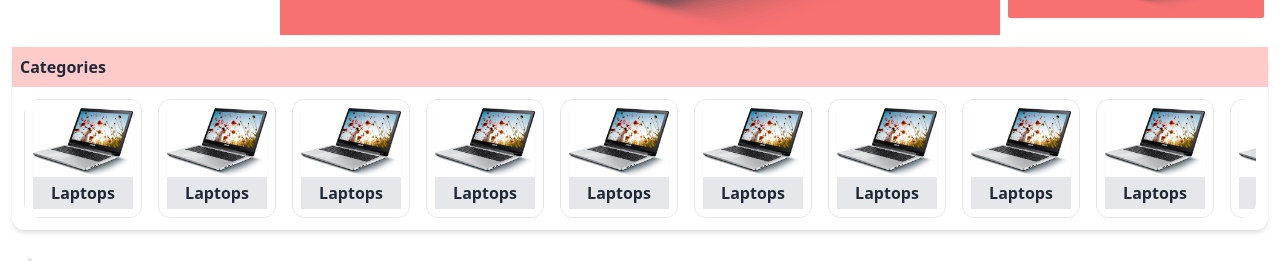
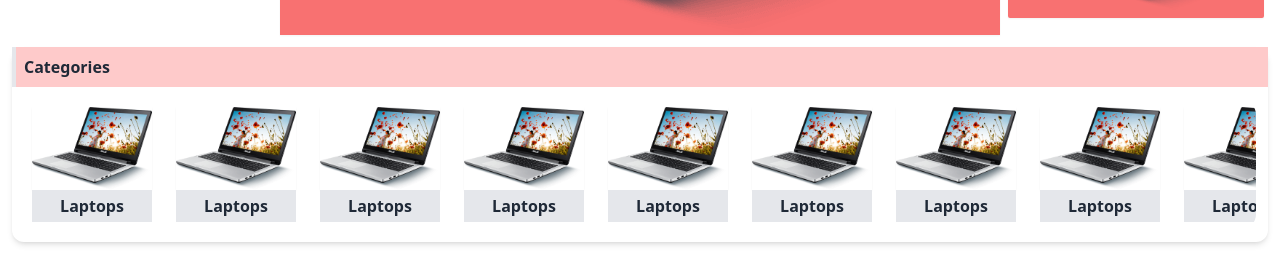
Before and after one commit to kmike-wachira/jumia-test, a Vue app: page / in a window 1280 px wide. Shown: the part 493-754 px from the top of the page. Built offline with nearby package versions, Linux system fonts and the light colour scheme; no server answers.

Commit message:
category list

```diff
--- a/src/components/CategoryList.vue
+++ b/src/components/CategoryList.vue
@@ -1,84 +1,86 @@
 <template>
   <section class="m-3 card shadow-md rounded-xl">
-    <div class="text-1xl font-semibold w-full bg-red-200 p-2">Categories</div>
+    <div class="text-1xl font-semibold w-full bg-red-200 p-2 ont-mono border-l-4">
+      Categories
+    </div>
 
     <div class="carousel rounded-box m-3">
       <div
-        class="carousel-item flex flex-col mx-2 border p-2 rounded-xl hover:shadow-xl transition-all"
+        class="carousel-item flex flex-col mx-1 p-2 rounded-xl hover:shadow-xl transition-all"
       >
-        <img src="../assets/laptop.png" width="100" class="shadow-sm" alt="Drink" />
+        <img src="../assets/laptop.png" width="120" class="shadow-sm" alt="Drink" />
         <div class="text-1xl font-semibold w-full bg-gray-200 p-1 text-center">
           Laptops
         </div>
       </div>
       <div
-        class="carousel-item flex flex-col mx-2 border p-2 rounded-xl hover:shadow-xl transition-all"
+        class="carousel-item flex flex-col mx-1 p-2 rounded-xl hover:shadow-xl transition-all"
       >
-        <img src="../assets/laptop.png" width="100" class="shadow-sm" alt="Drink" />
+        <img src="../assets/laptop.png" width="120" class="shadow-sm" alt="Drink" />
         <div class="text-1xl font-semibold w-full bg-gray-200 p-1 text-center">
           Laptops
         </div>
       </div>
       <div
-        class="carousel-item flex flex-col mx-2 border p-2 rounded-xl hover:shadow-xl transition-all"
+        class="carousel-item flex flex-col mx-1 p-2 rounded-xl hover:shadow-xl transition-all"
       >
-        <img src="../assets/laptop.png" width="100" class="shadow-sm" alt="Drink" />
+        <img src="../assets/laptop.png" width="120" class="shadow-sm" alt="Drink" />
         <div class="text-1xl font-semibold w-full bg-gray-200 p-1 text-center">
           Laptops
         </div>
       </div>
       <div
-        class="carousel-item flex flex-col mx-2 border p-2 rounded-xl hover:shadow-xl transition-all"
+        class="carousel-item flex flex-col mx-1 p-2 rounded-xl hover:shadow-xl transition-all"
       >
-        <img src="../assets/laptop.png" width="100" class="shadow-sm" alt="Drink" />
+        <img src="../assets/laptop.png" width="120" class="shadow-sm" alt="Drink" />
         <div class="text-1xl font-semibold w-full bg-gray-200 p-1 text-center">
           Laptops
         </div>
       </div>
       <div
-        class="carousel-item flex flex-col mx-2 border p-2 rounded-xl hover:shadow-xl transition-all"
+        class="carousel-item flex flex-col mx-1 p-2 rounded-xl hover:shadow-xl transition-all"
       >
-        <img src="../assets/laptop.png" width="100" class="shadow-sm" alt="Drink" />
+        <img src="../assets/laptop.png" width="120" class="shadow-sm" alt="Drink" />
         <div class="text-1xl font-semibold w-full bg-gray-200 p-1 text-center">
           Laptops
         </div>
       </div>
       <div
-        class="carousel-item flex flex-col mx-2 border p-2 rounded-xl hover:shadow-xl transition-all"
+        class="carousel-item flex flex-col mx-1 p-2 rounded-xl hover:shadow-xl transition-all"
       >
-        <img src="../assets/laptop.png" width="100" class="shadow-sm" alt="Drink" />
+        <img src="../assets/laptop.png" width="120" class="shadow-sm" alt="Drink" />
         <div class="text-1xl font-semibold w-full bg-gray-200 p-1 text-center">
           Laptops
         </div>
       </div>
       <div
-        class="carousel-item flex flex-col mx-2 border p-2 rounded-xl hover:shadow-xl transition-all"
+        class="carousel-item flex flex-col mx-1 p-2 rounded-xl hover:shadow-xl transition-all"
       >
-        <img src="../assets/laptop.png" width="100" class="shadow-sm" alt="Drink" />
+        <img src="../assets/laptop.png" width="120" class="shadow-sm" alt="Drink" />
         <div class="text-1xl font-semibold w-full bg-gray-200 p-1 text-center">
           Laptops
         </div>
       </div>
       <div
-        class="carousel-item flex flex-col mx-2 border p-2 rounded-xl hover:shadow-xl transition-all"
+        class="carousel-item flex flex-col mx-1 p-2 rounded-xl hover:shadow-xl transition-all"
       >
-        <img src="../assets/laptop.png" width="100" class="shadow-sm" alt="Drink" />
+        <img src="../assets/laptop.png" width="120" class="shadow-sm" alt="Drink" />
         <div class="text-1xl font-semibold w-full bg-gray-200 p-1 text-center">
           Laptops
         </div>
       </div>
       <div
-        class="carousel-item flex flex-col mx-2 border p-2 rounded-xl hover:shadow-xl transition-all"
+        class="carousel-item flex flex-col mx-1 p-2 rounded-xl hover:shadow-xl transition-all"
       >
-        <img src="../assets/laptop.png" width="100" class="shadow-sm" alt="Drink" />
+        <img src="../assets/laptop.png" width="120" class="shadow-sm" alt="Drink" />
         <div class="text-1xl font-semibold w-full bg-gray-200 p-1 text-center">
           Laptops
         </div>
       </div>
       <div
-        class="carousel-item flex flex-col mx-2 border p-2 rounded-xl hover:shadow-xl transition-all"
+        class="carousel-item flex flex-col mx-1 p-2 rounded-xl hover:shadow-xl transition-all"
       >
-        <img src="../assets/laptop.png" width="100" class="shadow-sm" alt="Drink" />
+        <img src="../assets/laptop.png" width="120" class="shadow-sm" alt="Drink" />
         <div class="text-1xl font-semibold w-full bg-gray-200 p-1 text-center">
           Laptops
         </div>
```
